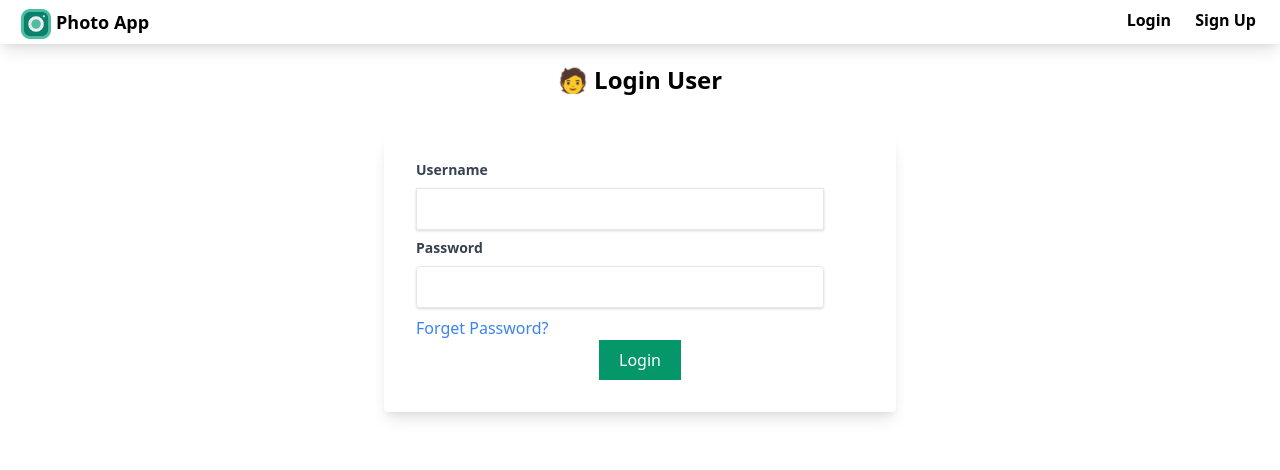
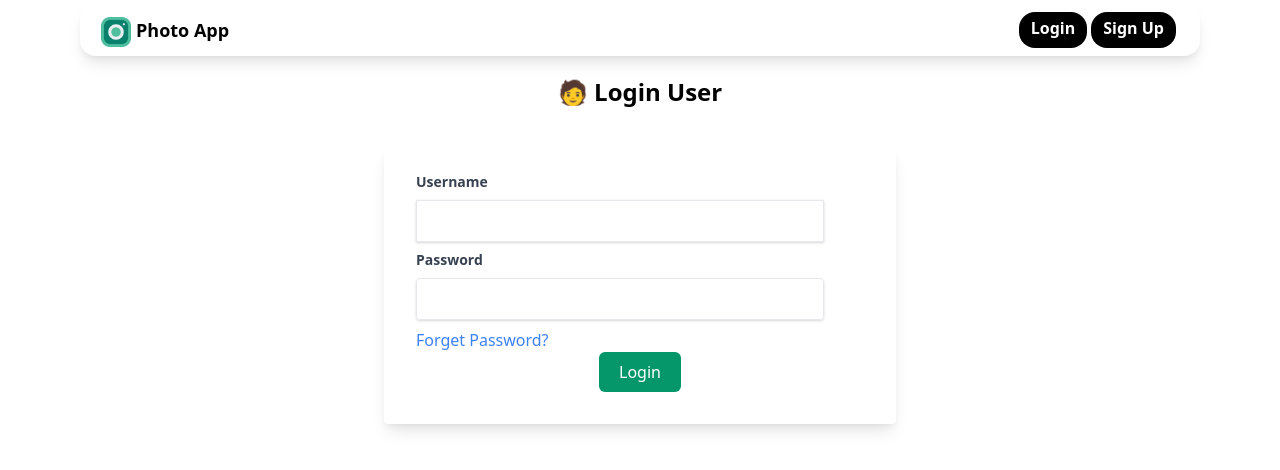
Before and after one commit to abhayrajsingh099/Photographers-Social-Media-App, a Django app: page /users/login/ in a window 1280 px wide. Shown: the top 470 px of the page. Run offline with Django 5.2, Linux system fonts and the light colour scheme; style sheets or scripts are compiled from the project's sources.

Commit message:
UI improv.

```diff
--- a/socialproject/settings.py
+++ b/socialproject/settings.py
@@ -127,6 +127,7 @@ DEFAULT_AUTO_FIELD = 'django.db.models.BigAutoField'
 
 LOGIN_URL = 'login'
 LOGOUT_URL = 'logout'
+LOGOUT_REDIRECT_URL = 'login'
 
 EMAIL_BACKEND = 'django.core.mail.backends.console.EmailBackend'
 
--- a/users/templates/users/base.html
+++ b/users/templates/users/base.html
@@ -6,31 +6,43 @@
         <script src="https://code.jquery.com/jquery-3.7.1.js" integrity="sha256-eKhayi8LEQwp4NKxN+CfCh+3qOVUtJn3QNZ0TciWLP4=" crossorigin="anonymous"></script>
     </head>
     <body>
-        <nav class="shadow-lg">
-            <div class="px-4 mx-auto">
+        <nav class=" shadow-lg  rounded-2xl ml-20 mr-20 ">
+            <div class="px-4 mx-auto mt-1">
                 <div class="flex justify-between">
                 <!-- website logo -->
-                 <div>
+                 <div class="py-1">
                     <a class="flex" href="{% url 'feed' %}">
-                        <img class="h-10 w-10 mt-1" src="{% static 'users/images/logo.png' %}" alt="Logo">
+                        <img class="h-10 w-10 mt-1 " src="{% static 'users/images/logo.png' %}" alt="Logo">
                         <span class="font-bold text-lg text-grey-500 mt-2">Photo App</span>
                     </a>
                  </div>
                  <!-- website-items -->
                     {% if request.user.is_authenticated %}
-                    <div class="space-x-1 -mb-1">
-                        <a class="py-4 px-2 text-grey-500 font-semibold " href="{% url 'create' %}">➕Post</a>
-                         <a class="py-4 px-2 text-grey-500 font-semibold " href="{% url 'edit' %}">Profile</a>
-                        <form action="{% url 'logout' %}" method="POST" class="inline">
-                            {% csrf_token %}
-                            <button type="submit" class="py-4 px-2 text-grey-500 font-semibold"> Logout </button>
-                        </form>
+                    <div class="flex ">
+                        <div class="  rounded-md m-3 mr-0 hover:shadow-md">
+                           <a class="py-4 px-2 text-grey-500 font-semibold" href="{% url 'create' %}">➕Post</a>
+                        </div>
+                        <div class="   rounded-md  m-3 mr-1 hover:shadow-md">
+                            <a class="py-4 px-2 text-grey-500 font-semibold " href="{% url 'edit' %}">Profile</a>
+                        </div>
+                        <div class="bg-transparent ">
+                            <form action="{% url 'logout' %}" method="POST" class="inline">
+                                {% csrf_token %}
+                                <button type="submit" class="mt-3  px-1 py-0 text-grey-500 font-semibold "> Logout </button>
+                            </form>
+                        </div>
+
                     </div>
                     {% else %}
-                    <div class="space-x-1 mt-2">
-                        <a class="py-4 px-2 text-grey-500 font-semibold " href="{% url 'login' %}">Login</a>
-                        <a class="py-4 px-2 text-grey-500 font-semibold " href="{% url 'register' %}">Sign Up</a>
+                    <div class="flex m-2">
+                        <div class="  bg-black rounded-2xl  p-1 mr-1 hover:shadow-md">
+                            <a class="py-4 px-2 text-white font-semibold " href="{% url 'login' %}">Login</a>
+                        </div>
+                        <div class=" bg-black rounded-2xl  p-1 hover:shadow-md">
+                            <a class="py-4 px-2 text-white font-semibold " href="{% url 'register' %}">Sign Up</a>
+                        </div>
                     </div>
+
                     {% endif %}
 
 
--- a/users/templates/users/login.html
+++ b/users/templates/users/login.html
@@ -27,8 +27,8 @@
     <div>
         <a class="text-blue-500 font-medium" href="{% url 'password_reset' %}">Forget Password?</a>
     </div>
-    <div class="justify-center flex">
-        <button class="text-white bg-green-600 px-5 py-2" type="submit">Login</button>
+    <div class="justify-center flex ">
+        <button class="text-white bg-green-600 px-5 py-2 rounded-md" type="submit">Login</button>
     </div>
     </form>
 </div>
```
Also changed, not shown: db.sqlite3, media/images/2025/07/21/178842.jpg (added).
